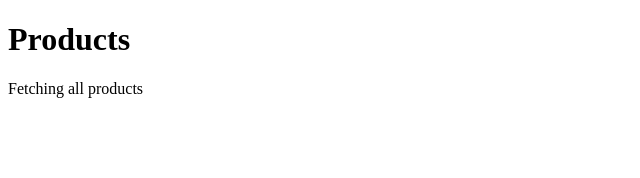
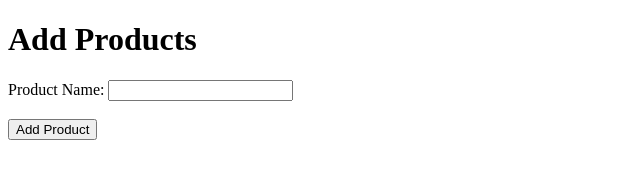
Before and after one commit to VrushaliDipakPatil/Node-Project, a website: page view/product.html in a window 1280 px wide. Shown: the whole page, without its empty margins (0-640 px from the left). Drawn offline with Linux system fonts and the light colour scheme.

Commit message:
html form

```diff
--- a/view/product.html
+++ b/view/product.html
@@ -6,7 +6,11 @@
     <title>Products</title>
 </head>
 <body>
-    <h1>Products</h1>
-    <p>Fetching all products</p>
+    <h1>Add Products</h1>
+    <form>
+        <label for="product">Product Name:</label>
+        <input type="product" id="product" name="product" required><br><br>
+        <button type="submit">Add Product</button>
+    </form>
 </body>
 </html>
```
